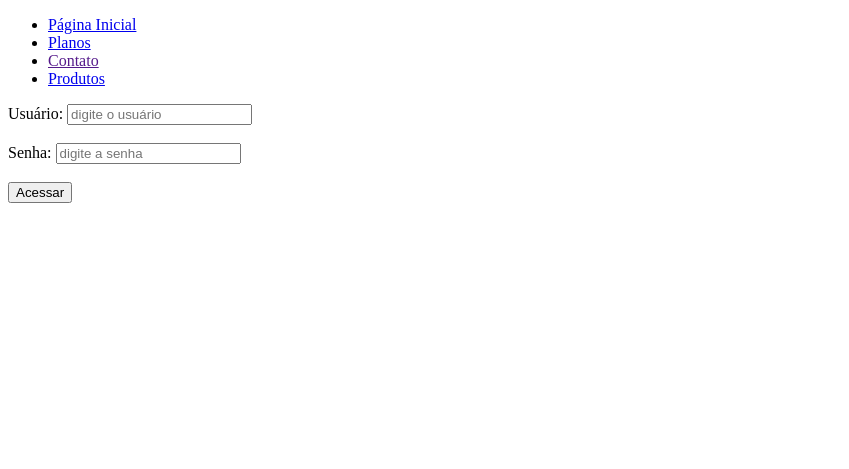
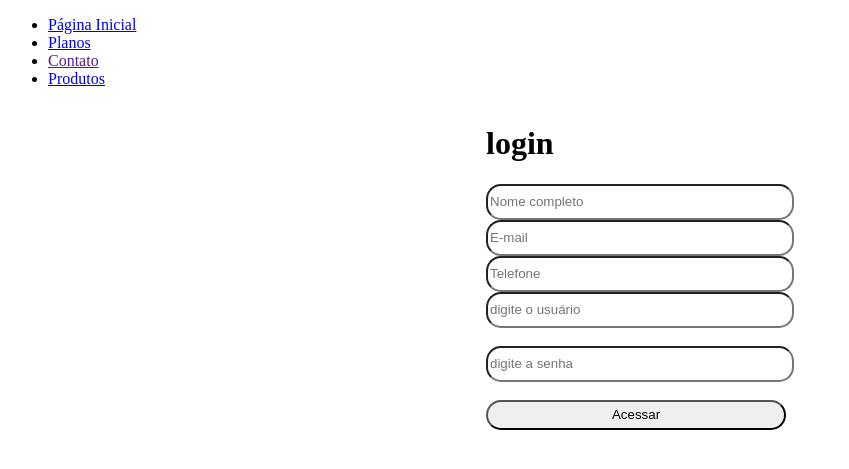
Before and after one commit to antonioloofy/arcadianismo, a PHP site: page / in a window 1280 px wide. Shown: the top 469 px of the page, without its empty margins (0-849 px from the left). Run offline with PHP 8.4, Linux system fonts and the light colour scheme.

Commit message:
Add files via upload

```diff
--- a/home.css
+++ b/home.css
@@ -0,0 +1,11 @@
+.form {
+    display: flex;
+    flex-direction: row;
+    justify-content: center;
+
+}
+input {
+height: 30px;
+width: 300px;
+border-radius: 15px;
+}
--- a/index.php
+++ b/index.php
@@ -73,20 +73,37 @@ if (!empty($dados["Sendlogin"])) {
         echo "<p style='color: red'>Erro: Usuário não encontrado!</p>";
     }
 }
+  ?>
+<!-- Inicio do formulario -->
+ <div class=form>
+<form method="POST" action="">
+<div class="form-group">
 
-?>
-<!-- Inicio do formulario -->
-<form method="POST" action="">
+<h1>login</h1>
 
-<label>Usuário: </label>
+
+               <input type="text" id="nome" placeholder="Nome completo" required>
+            </div>
+
+            <div class="form-group">
+                <input type="email" id="email" placeholder="E-mail" required>
+            </div>
+
+            <div class="form-group">
+                <input type="tel" id="telefone" placeholder="Telefone" required>
+            </div>
+
+
+
 <input type="text" name="usuario" placeholder="digite o usuário" required><br><br>
 
-<label>Senha: </label>
+
 <input type="password" name="senha_usuario" placeholder="digite a senha" required><br><br>
+
 
 <input type="submit" name="Sendlogin" value="Acessar">
 </form>
 <!-- fim do formulario -->
-
+    </div>
 </body>
 </html>
```
